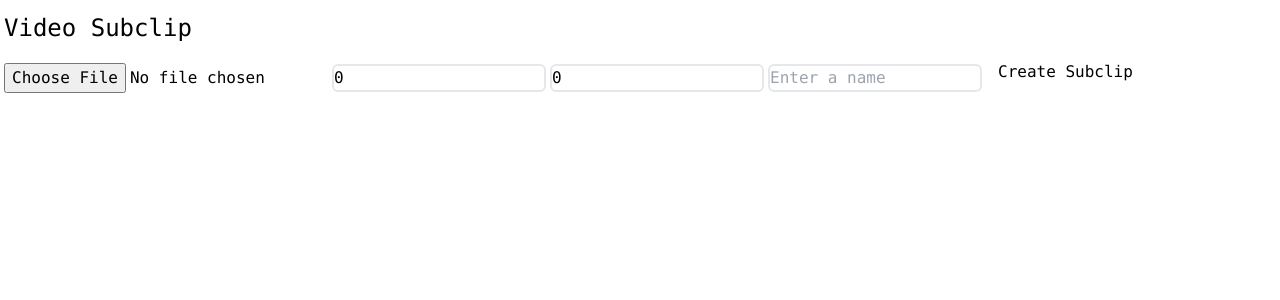
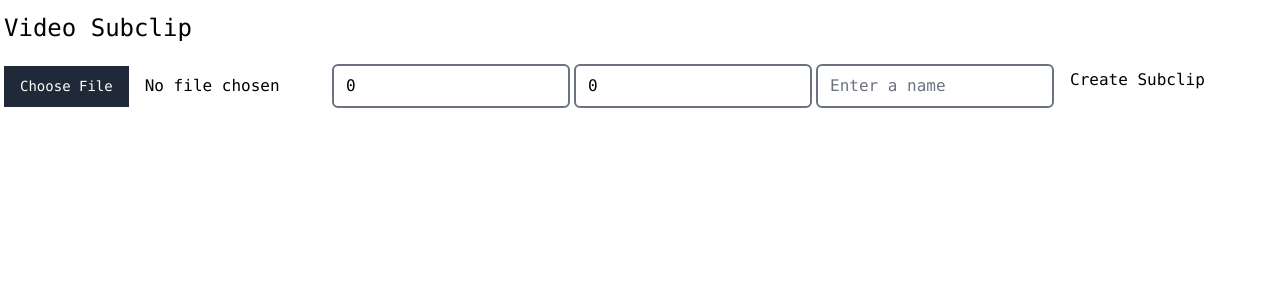
Before and after one commit to lukenadackapadam/Video-Clip-Frontend, a React (Vite) app: page / in a window 1280 px wide. Shown: the top 300 px of the page. Built offline with nearby package versions, Linux system fonts and the light colour scheme.

Commit message:
Install flowbite library

```diff
--- a/package.json
+++ b/package.json
@@ -11,6 +11,8 @@
   },
   "dependencies": {
     "axios": "^1.5.1",
+    "flowbite": "^1.8.1",
+    "flowbite-react": "^0.6.4",
     "react": "^18.2.0",
     "react-dom": "^18.2.0"
   },
--- a/tailwind.config.js
+++ b/tailwind.config.js
@@ -1,6 +1,6 @@
 /** @type {import('tailwindcss').Config} */
 export default {
-  content: ["./index.html", "./src/**/*.{js,ts,jsx,tsx}"],
+  content: ["./index.html", "./src/**/*.{js,ts,jsx,tsx}", "node_modules/flowbite-react/**/*.{js,jsx,ts,tsx}"],
   theme: {},
-  plugins: [],
+  plugins: [require("flowbite/plugin")],
 };
```
Also changed, not shown: 1 other file (tests, documents, lock files or other folders).
